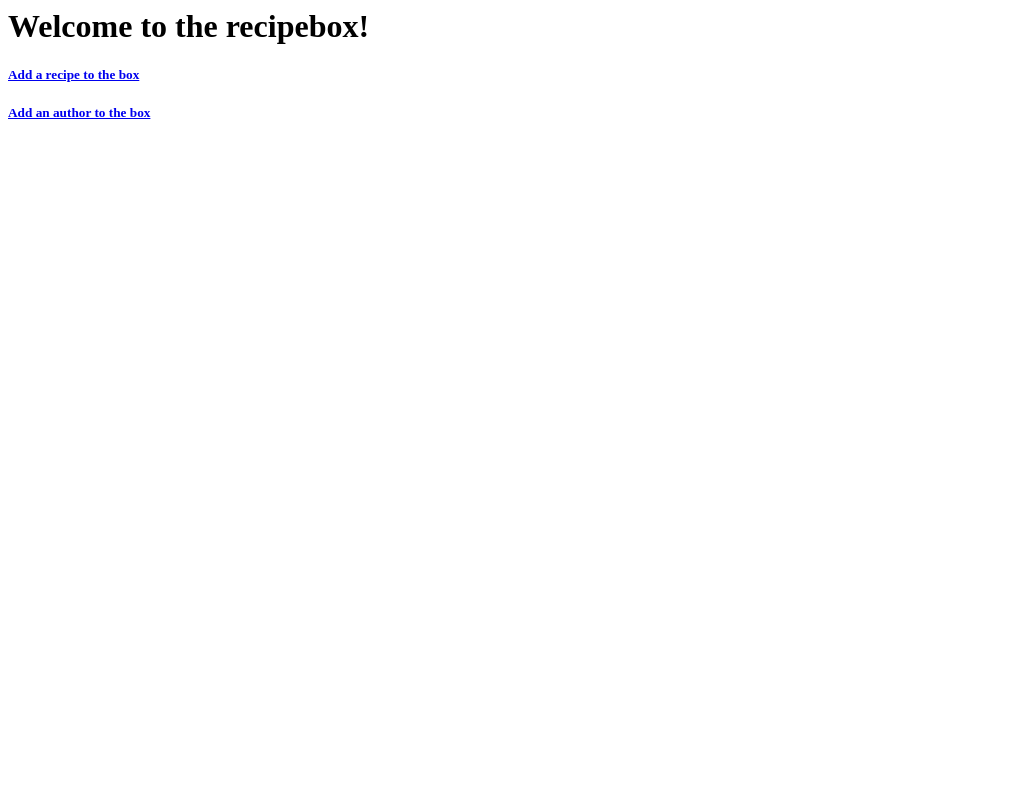
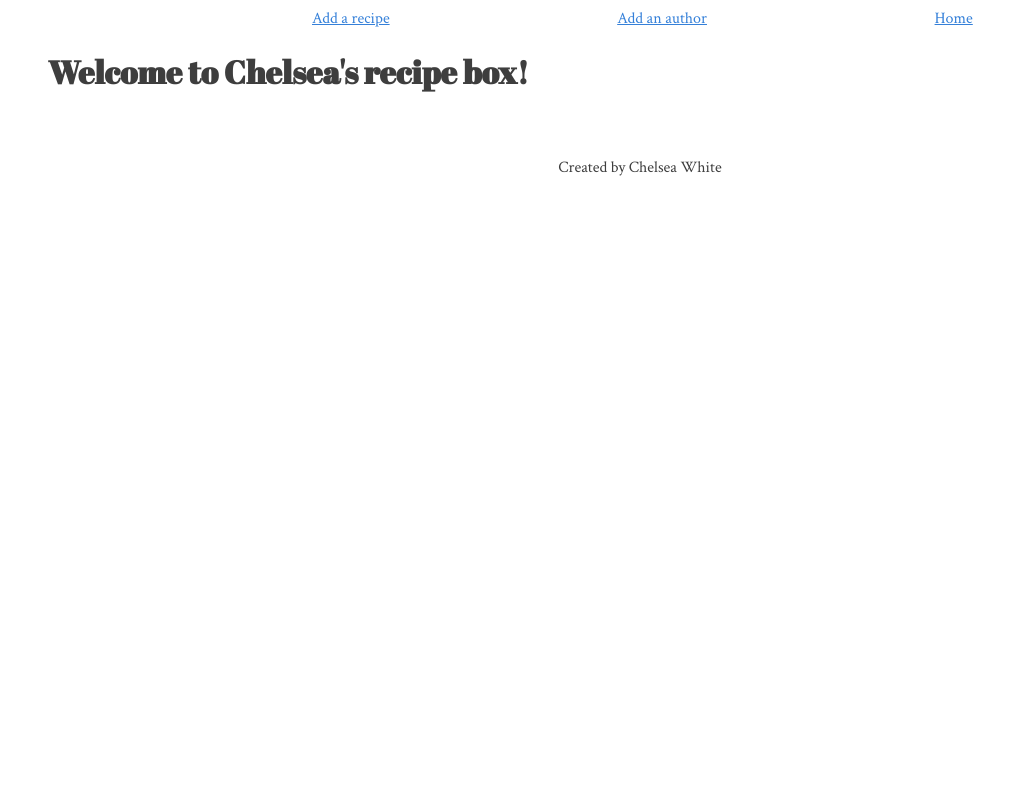
Before and after one commit to Cesaly/recipe_box, a Django app: page / in a window 1280 px wide. Shown: the whole page, without its empty margins (0-1028 px from the left). Run offline with Django 3.2, Linux system fonts and the light colour scheme; data that the repository does not hold is empty.

Commit message:
Adds styling to pages, adds base.html to keep dry

```diff
--- /dev/null
+++ b/recipes/static/style.css
@@ -0,0 +1,39 @@
+h1,
+h2,
+h3,
+h4 {
+  color: #3e3e3e;
+  font-family: "Abril Fatface", cursive;
+}
+
+.header_link {
+  display: inline;
+  margin-left: 14em;
+}
+
+li {
+  list-style-type: none;
+  padding-bottom: 2em;
+  font-family: "Crimson Text", serif;
+}
+
+a {
+  color: #3580d9;
+}
+
+body {
+  margin-left: 3em;
+  margin-right: 3em;
+}
+
+p {
+  color: #3e3e3e;
+  font-family: "Crimson Text", serif;
+}
+
+footer {
+  margin-top: 3em;
+  font-size: 1em;
+  display: flex;
+  justify-content: center;
+}
--- a/recipes/templates/author.html
+++ b/recipes/templates/author.html
@@ -1,5 +1,5 @@
-<div><a href="{% url 'homepage' %}">Home</a></div>
-<h2>About {{ author.name}}:</h2>
+{% extends 'base.html' %} {% block content%}
+<h3>About {{ author.name}}:</h3>
 <p>{{ author.bio }}</p>
 
 <h3>All recipes by {{ author.name }}:</h3>
@@ -9,3 +9,4 @@
   <li><a href="{% url 'recipe_view' pk=recipe.pk %}">{{ recipe.title }}</a></li>
   {% endfor %}
 </ul>
+{% endblock %}
--- /dev/null
+++ b/recipes/templates/base.html
@@ -0,0 +1,32 @@
+{% load static %}
+<html>
+  <head>
+    <link
+      href="https://fonts.googleapis.com/css2?family=Abril+Fatface&family=Crimson+Text&display=swap"
+      rel="stylesheet"
+    />
+    <link rel="stylesheet" type="text/css" href="{% static 'style.css' %}" />
+    <title>Chelsea's Recipe Box</title>
+  </head>
+  <body>
+    <header>
+      <ul>
+        <li class="header_link">
+          <a href="{% url 'addrecipe' %}">Add a recipe</a>
+        </li>
+        <li class="header_link">
+          <a href="{% url 'addauthor' %}">Add an author</a>
+        </li>
+        <li class="header_link">
+          <a href="{% url 'homepage' %}">Home</a>
+        </li>
+      </ul>
+    </header>
+
+    {% block content%} {% endblock %}
+
+    <footer>
+      <p>Created by Chelsea White</p>
+    </footer>
+  </body>
+</html>
--- a/recipes/templates/generic_form.html
+++ b/recipes/templates/generic_form.html
@@ -1,6 +1,7 @@
-<div><a href="{% url 'homepage' %}">Home</a></div>
+{% extends 'base.html' %} {% block content%}
 
 <form action="" , method="POST">
   {% csrf_token %} {{ form.as_p }}
   <input type="submit" value="Submit" />
 </form>
+{% endblock %}
--- a/recipes/templates/index.html
+++ b/recipes/templates/index.html
@@ -1,12 +1,10 @@
-<title>Chelsea's Recipe Box</title>
-<h1>Welcome to the recipebox!</h1>
-<div>
-  <h5><a href="{% url 'addrecipe' %}">Add a recipe to the box</a></h5>
-  <h5><a href="{% url 'addauthor' %}">Add an author to the box</a></h5>
-</div>
+{% extends 'base.html' %} {% block content%}
+<h1>Welcome to Chelsea's recipe box!</h1>
 
 <ul>
   {% for recipe in recipes %}
   <li><a href="{% url 'recipe_view' pk=recipe.pk %}">{{ recipe.title }}</a></li>
   {% endfor %}
 </ul>
+
+{% endblock %}
```
Also changed, not shown: recipes/templates/recipe.html (+6 -5 lines).
